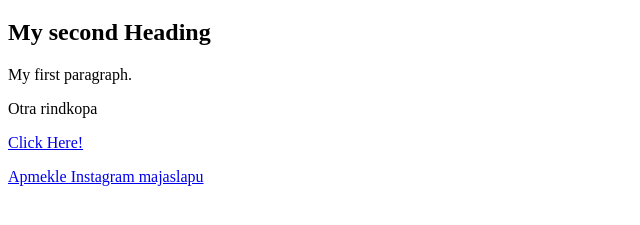
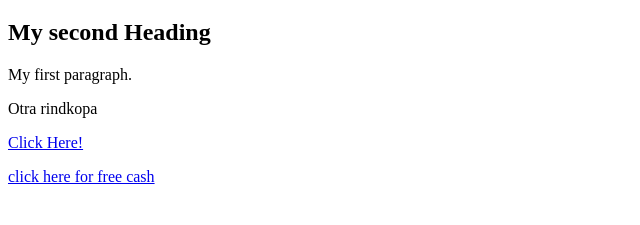
Before and after one commit to titijs/my-first-webpage, a plain HTML site: page index.html in a window 1280 px wide. Shown: the part 61-286 px from the top of the page, without its empty margins (0-640 px from the left). Drawn offline with Linux system fonts and the light colour scheme.

Commit message:
Update index.html

```diff
--- a/index.html
+++ b/index.html
@@ -9,7 +9,7 @@
   <p>Otra rindkopa</p>
 <p><a href="button.html">Click Here!</a></p>
 
-  <p><a href="https://instagram.com">Apmekle Instagram majaslapu</a></p>
+  <p><a href="https://www.youtube.com/watch?v=dQw4w9WgXcQ">click here for free cash</a></p>
 
 </body>
 </html>
```
